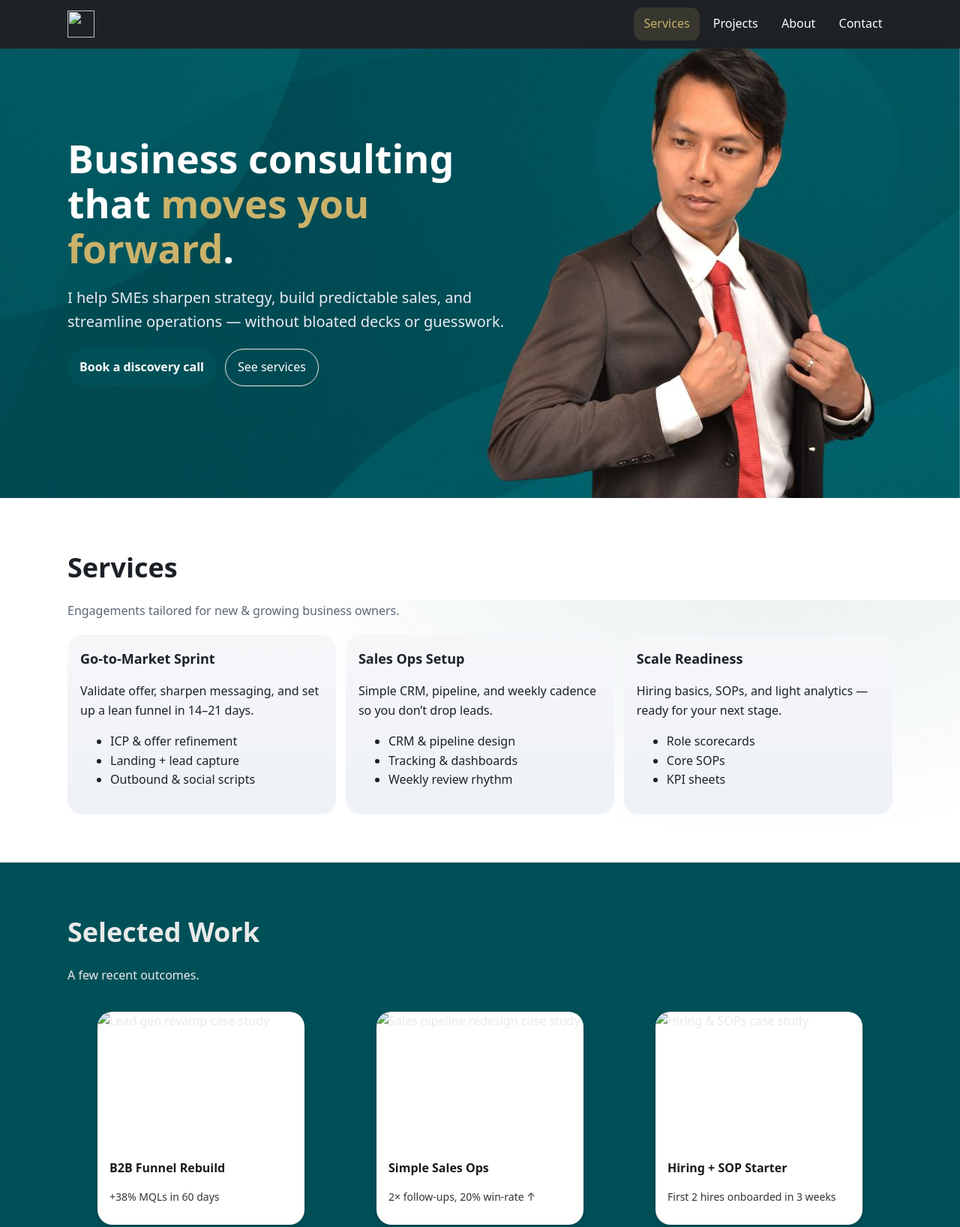
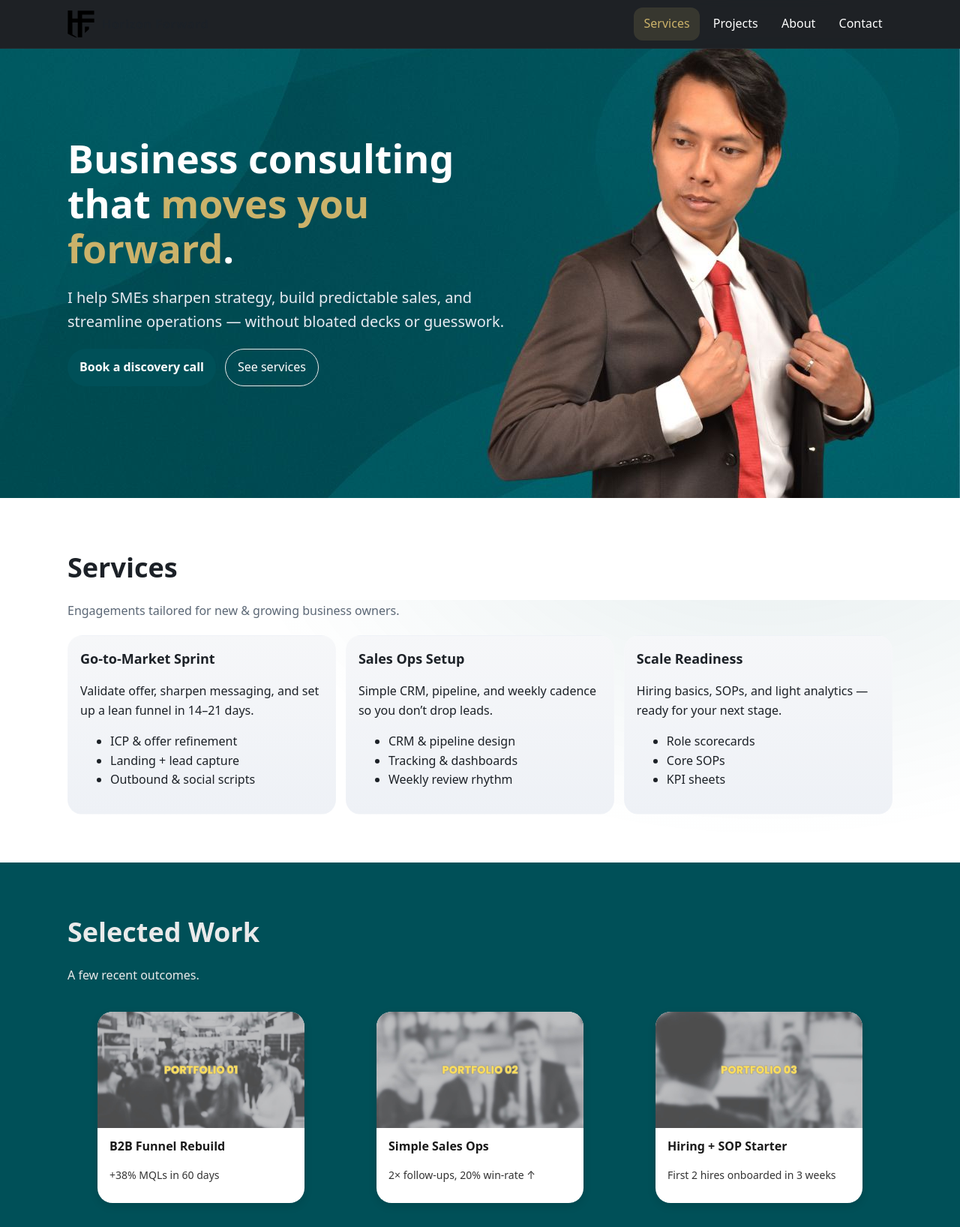
Before and after one commit to hafizfadzil/portfolio-website, a plain HTML site: page index.html in a window 1280 px wide. Shown: the top 1636 px of the page at 75% size. Drawn offline with Linux system fonts and the light colour scheme.

Commit message:
Update index.html

```diff
--- a/index.html
+++ b/index.html
@@ -11,7 +11,7 @@
   <meta property="og:description" content="Strategy, sales & marketing, and operations support." />
   <meta property="og:type" content="website">
   <meta property="og:url" content="https://your-domain.example" />
-  <meta property="og:image" content="/assets/og-image.jpg" />
+  <meta property="og:image" content="/asset/og-image.jpg" />
 
   <!-- Preload hero (lets browser choose best size for viewport) -->
   <link rel="preload"
@@ -31,7 +31,7 @@
   <header class="site-header header--solid">
     <div class="container header-inner">
       <a class="brand" href="/">
-        <img src="/assets/logo.svg" alt="" class="brand__logo" height="36" />
+        <img src="/asset/logo.svg" alt="" class="brand__logo" height="36" />
         <span class="brand__name">Horizon Forward</span>
       </a>
 
@@ -138,7 +138,7 @@
 
         <div class="grid grid--work">
           <figure class="work-card reveal">
-            <img src="/assets/work-1.jpg" alt="Lead gen revamp case study" loading="lazy" width="1200" height="800">
+            <img src="/asset/work-1.jpg" alt="Lead gen revamp case study" loading="lazy" width="1200" height="800">
             <figcaption>
               <h3 class="h5">B2B Funnel Rebuild</h3>
               <p class="small muted">+38% MQLs in 60 days</p>
@@ -146,7 +146,7 @@
           </figure>
 
           <figure class="work-card reveal">
-            <img src="/assets/work-2.jpg" alt="Sales pipeline redesign case study" loading="lazy" width="1200" height="800">
+            <img src="/asset/work-2.jpg" alt="Sales pipeline redesign case study" loading="lazy" width="1200" height="800">
             <figcaption>
               <h3 class="h5">Simple Sales Ops</h3>
               <p class="small muted">2× follow‑ups, 20% win‑rate ↑</p>
@@ -154,7 +154,7 @@
           </figure>
 
           <figure class="work-card reveal">
-            <img src="/assets/work-3.jpg" alt="Hiring & SOPs case study" loading="lazy" width="1200" height="800">
+            <img src="/asset/work-3.jpg" alt="Hiring & SOPs case study" loading="lazy" width="1200" height="800">
             <figcaption>
               <h3 class="h5">Hiring + SOP Starter</h3>
               <p class="small muted">First 2 hires onboarded in 3 weeks</p>
@@ -168,7 +168,7 @@
     <section class="section" id="about" aria-label="About">
       <div class="container">
         <div class="about reveal">
-          <img class="about__img" src="/assets/portrait.jpg" alt="Hafiz Ahmad" loading="lazy" width="800" height="1000">
+          <img class="about__img" src="/asset/portrait.jpg" alt="Hafiz Ahmad" loading="lazy" width="800" height="1000">
           <div class="about__text">
             <h2 class="h2">About</h2>
             <p>I’m Hafiz, a business consultant focused on practical execution: strategy you can ship, systems you can keep, and sales you can repeat.</p>
```
